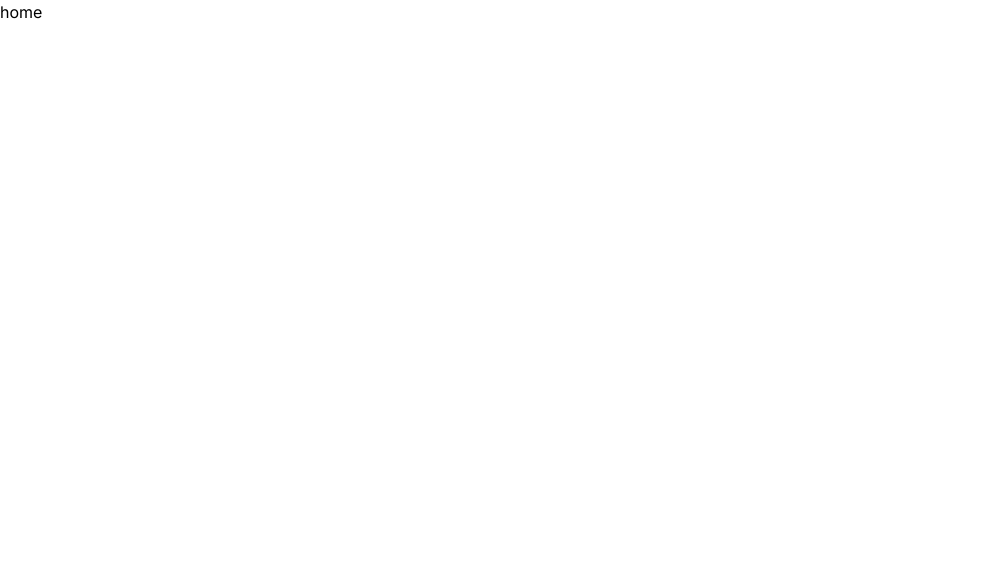
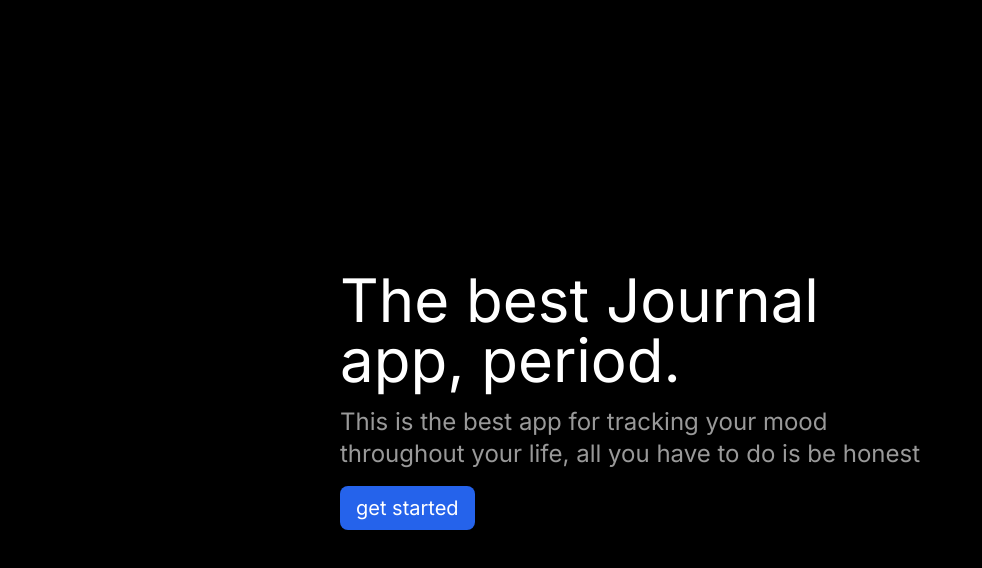
Before and after one commit to Generic35/NextJS-and-OpenAI-API, a Next.js app: page / in a window 1280 px wide. Shown: the top 568 px of the page, without its empty margins (0-982 px from the left). Built offline with nearby package versions, Linux system fonts and the light colour scheme.

Commit message:
(feat) Add routing scaffolding and home page layout

```diff
--- a/app/page.tsx
+++ b/app/page.tsx
@@ -1,3 +1,22 @@
+import Link from 'next/link'
+
 export default function Home() {
-  return <div>home</div>
+  return (
+    <div className="w-screen h-screen bg-black flex justify-center items-center text-white">
+      <div className="w-full max-w-[600px] mx-auto">
+        <h1 class="text-6xl mb-4">The best Journal app, period.</h1>
+        <p class="text-2xl text-white/60 mb-4">
+          This is the best app for tracking your mood throughout your life, all
+          you have to do is be honest
+        </p>
+        <div>
+          <Link href="/journal">
+            <button className="bg-blue-600 px-4 py-2 rounded-lg text-xl">
+              get started
+            </button>
+          </Link>
+        </div>
+      </div>
+    </div>
+  )
 }
```
